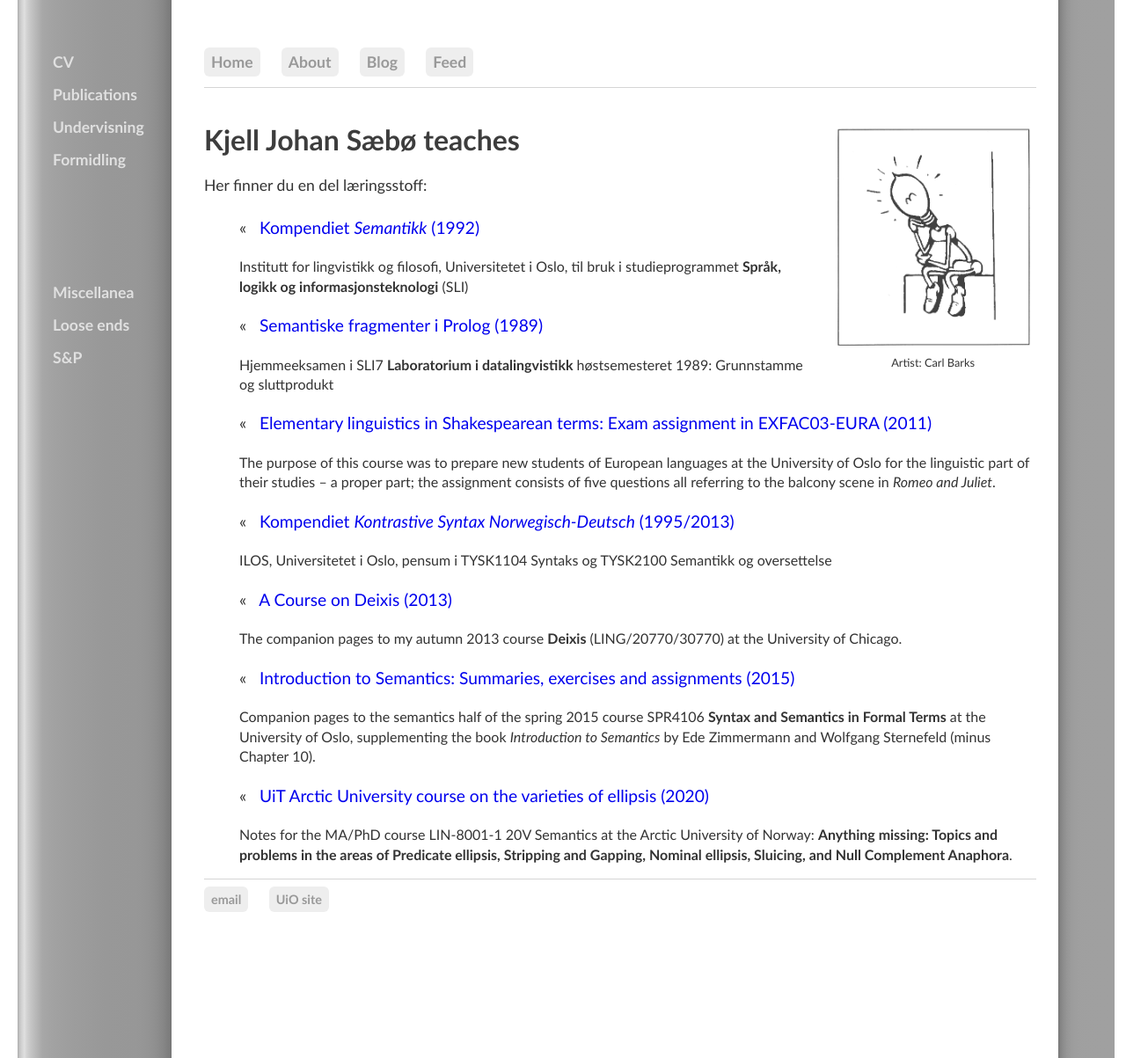
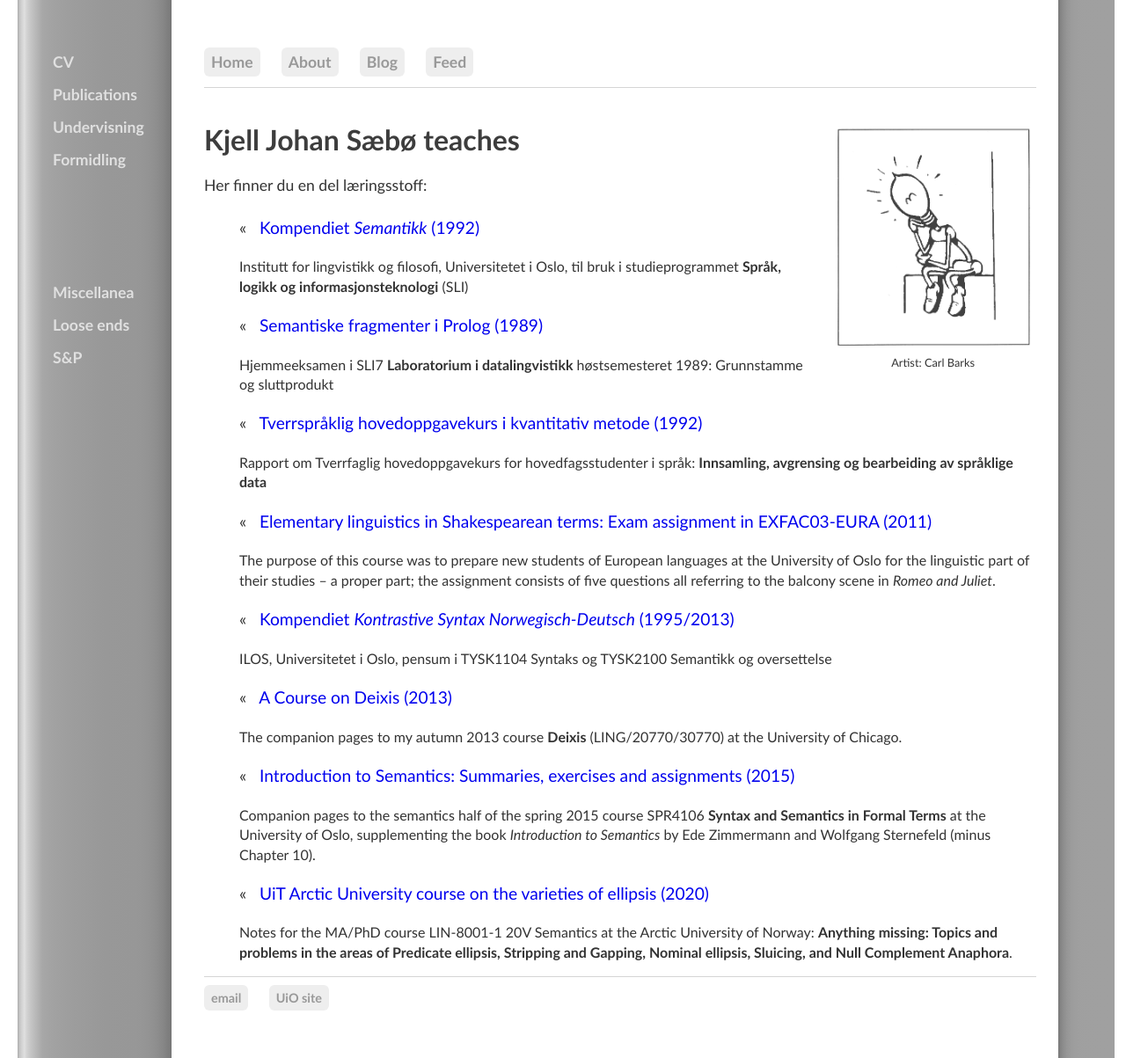
Before and after one commit to kjelljs/kjelljs.github.io, a Jekyll site: the page built from courses/index.html, in a window 1280 px wide and 1203 px high. Shown: the whole window at 88% size. Built offline with Jekyll 4.4.1, drawn with Linux system fonts in a browser that asks for light colours.

Commit message:
Update index.html

```diff
--- a/courses/index.html
+++ b/courses/index.html
@@ -31,6 +31,8 @@ figcaption {
 <ul><li id="blogposts">&laquo; &nbsp; <a href="/courses/kompendium1.html">Kompendiet <i>Semantikk</i> (1992)</a></li><p>Institutt for lingvistikk og filosofi, Universitetet i Oslo, til bruk i studieprogrammet <b>Språk, logikk og informasjonsteknologi</b> (SLI)</p>
 <li id="blogposts">&laquo; &nbsp; <a href="/courses/sli7.html">Semantiske fragmenter i Prolog (1989)</a></li>
 	<p>Hjemmeeksamen i SLI7 <b>Laboratorium i datalingvistikk</b> høstsemesteret 1989: Grunnstamme og sluttprodukt</p>
+<li id="blogposts">&laquo; &nbsp; <a href="/courses/korpuskurs.html">Tverrspråklig hovedoppgavekurs i kvantitativ metode (1992)</a></li>
+	<p>Rapport om Tverrfaglig hovedoppgavekurs for hovedfagsstudenter i språk: <b>Innsamling, avgrensing og bearbeiding av språklige data</b></p>
 <li id="blogposts">&laquo; &nbsp; <a href="/courses/juliet.html">Elementary linguistics in Shakespearean terms: Exam assignment in EXFAC03-EURA (2011)</a></li>
 	<p>The purpose of this course was to prepare new students of European languages at the University of Oslo for the linguistic part of their studies – a proper part; the assignment consists of five questions all referring to the balcony scene in <i>Romeo and Juliet</i>.</p>
 <li id="blogposts">&laquo; &nbsp; <a href="/courses/kontrast.html">Kompendiet <i>Kontrastive Syntax Norwegisch-Deutsch</i> (1995/2013)</a></li>
```
